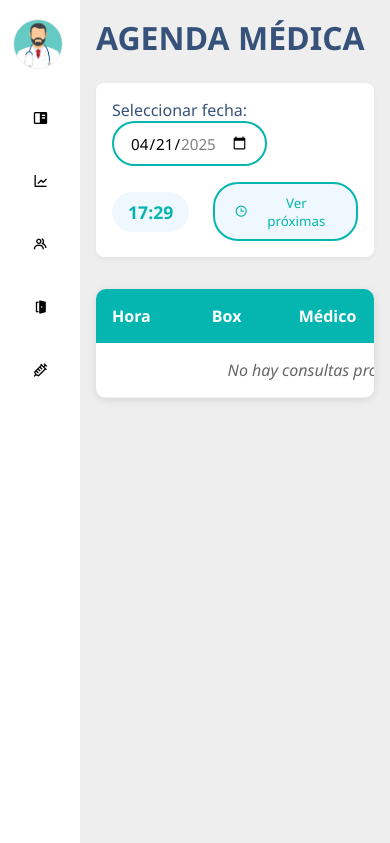
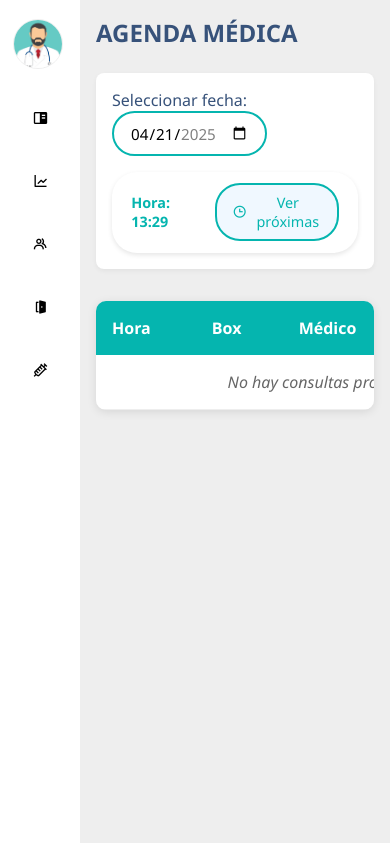
Before and after one commit to Benjasncz2/prueba-aws, a Django app: page /agenda/ in a window 390 px wide; the page is wider, and only the part inside the window is pictured. Shown: the part 61-904 px from the top of that part. Run offline with Django 5.2, Linux system fonts and the light colour scheme; data that the repository does not hold is empty.

Commit message:
Agenda Final

```diff
--- a/proyecto/myapp/static/css/agenda.css
+++ b/proyecto/myapp/static/css/agenda.css
@@ -1,4 +1,4 @@
-/* ESTILOS GENERALES */
+/* ===== ESTILOS GENERALES ===== */
 .main-content {
     position: relative;
     background-color: #eee;
@@ -10,6 +10,7 @@
     padding: 2rem;
 }
 
+/* ===== CABECERA Y CONTROLES ===== */
 .titulo-content {
     display: flex;
     flex-direction: column;
@@ -35,6 +36,7 @@
     box-shadow: 0 2px 5px rgba(0,0,0,0.05);
 }
 
+/* Selector de fecha */
 .selector-fecha {
     display: flex;
     align-items: center;
@@ -60,19 +62,23 @@
     box-shadow: 0 0 8px rgba(5, 181, 175, 0.2);
 }
 
+/* Hora actual y botón */
 .hora-actual {
     display: flex;
     align-items: center;
-    gap: 1.5rem;
-    font-size: 1.1rem;
+    background: white;
+    padding: 0.7rem 1.2rem;
+    border-radius: 25px;
+    box-shadow: 0 2px 5px rgba(0,0,0,0.1);
 }
 
 .hora-actual span {
     font-weight: bold;
     color: #05b5af;
-    background: #f0f8ff;
-    padding: 0.5rem 1rem;
-    border-radius: 25px;
+}
+
+.form-proximas {
+    margin-left: 1rem;
 }
 
 .btn-actuales {
@@ -92,13 +98,16 @@
 .btn-actuales:hover {
     background-color: #05b5af;
     color: white;
+    transform: translateY(-2px);
 }
 
 .btn-actuales.activo {
     background-color: #05b5af;
     color: white;
+    box-shadow: 0 2px 5px rgba(5, 181, 175, 0.3);
 }
 
+/* ===== TABLA DE AGENDA ===== */
 .tabla-agenda {
     background: white;
     border-radius: 10px;
@@ -129,6 +138,7 @@
     background-color: #f5f5f5;
 }
 
+/* Estilos especiales para celdas */
 .sin-resultados {
     text-align: center;
     padding: 2rem;
@@ -145,6 +155,7 @@
     background-color: #f0f0f0;
 }
 
+/* Acciones */
 .acciones {
     display: flex;
     gap: 0.5rem;
@@ -177,6 +188,7 @@
     color: #e74c3c;
 }
 
+/* ===== RESPONSIVE ===== */
 @media (max-width: 768px) {
     .main-content {
         padding: 1rem;
@@ -206,3 +218,18 @@
         min-width: 600px;
     }
 }
+
+@media (max-width: 480px) {
+    .titulo-content h2 {
+        font-size: 1.5rem;
+    }
+
+    .btn-actuales {
+        padding: 0.5rem 1rem;
+        font-size: 0.9rem;
+    }
+
+    .hora-actual span {
+        font-size: 0.9rem;
+    }
+}
--- a/proyecto/myapp/templates/agenda.html
+++ b/proyecto/myapp/templates/agenda.html
@@ -12,7 +12,6 @@
             <h2>AGENDA MÉDICA</h2>
 
             <div class="controles-agenda">
-                <!-- Selector de fecha mejorado -->
                 <div class="selector-fecha">
                     <form method="get" class="form-fecha">
                         <label for="input-fecha">Seleccionar fecha:</label>
@@ -26,14 +25,12 @@
                     </form>
                 </div>
 
-                <!-- Hora actual y botón -->
                 <div class="hora-actual">
-                    <span>{{ hora_actual|time:'H:i' }}</span>
-                    <form method="get">
-                        <input type="hidden" name="fecha" value="{{ fecha_seleccionada|date:'Y-m-d' }}">
-                        <button type="submit"
-                                name="mostrar_actuales"
-                                class="btn-actuales {% if mostrar_actuales %}activo{% endif %}">
+                    <span>Hora: {{ hora_actual|time:"H:i" }}</span>
+                    <form method="get" class="form-proximas">
+                        <!-- Mantener otros parámetros de filtro si los hay -->
+                        <input type="hidden" name="mostrar_actuales" value="true">
+                        <button type="submit" class="btn-actuales {% if mostrar_actuales %}activo{% endif %}">
                             <i class='bx bx-time'></i> Ver próximas
                         </button>
                     </form>
@@ -65,7 +62,6 @@
                         <td>
                             {{ consulta.rutpaciente.nombrepaciente }}
                             {{ consulta.rutpaciente.apellidopaciente }}
-                            <small>({{ consulta.rutpaciente.rutpaciente }})</small>
                         </td>
                         <td class="acciones">
                             <button class="btn-accion" title="Ver detalles">
--- a/proyecto/myapp/views.py
+++ b/proyecto/myapp/views.py
@@ -88,34 +88,35 @@ def cambiar_estado_implemento(request, implemento_id, box_id, nuevo_estado):
     return redirect('Implementos.html')
 
 def agenda(request):
-    fecha_seleccionada = request.GET.get('fecha', '')
+    ahora_local = timezone.localtime(timezone.now())
+    fecha_hoy = ahora_local.date()
+    hora_actual = ahora_local.time()
+
     mostrar_actuales = 'mostrar_actuales' in request.GET
 
-    try:
-        fecha_filtro = date.fromisoformat(fecha_seleccionada) if fecha_seleccionada else date.today()
-    except ValueError:
-        fecha_filtro = date.today()
+    if mostrar_actuales:
+        fecha_seleccionada = fecha_hoy
+    else:
+        try:
+            fecha_seleccionada = date.fromisoformat(request.GET.get('fecha', fecha_hoy.isoformat()))
+        except ValueError:
+            fecha_seleccionada = fecha_hoy
 
     consultas = Consulta.objects.select_related(
         'rutmedico', 'rutpaciente', 'idbox'
     ).filter(
-        fechaconsulta=fecha_filtro
+        fechaconsulta=fecha_seleccionada
     ).order_by('horainicio')
 
     if mostrar_actuales:
-        hora_actual = timezone.now().time()
         consultas = consultas.filter(horainicio__gte=hora_actual)
-
-    hoy = date.today()
-    fechas = [hoy + timedelta(days=i) for i in range(-7, 8)]
 
     return render(request, 'agenda.html', {
         'consultas': consultas,
-        'fecha_seleccionada': fecha_filtro,
-        'hoy': hoy,
-        'hora_actual': timezone.now().time(),
-        'mostrar_actuales': mostrar_actuales,
-        'fechas_disponibles': fechas
+        'fecha_seleccionada': fecha_seleccionada,
+        'hoy': fecha_hoy,
+        'hora_actual': hora_actual,
+        'mostrar_actuales': mostrar_actuales
     })
 
 def implementos(request):
--- a/proyecto/vesperdevs/settings.py
+++ b/proyecto/vesperdevs/settings.py
@@ -108,7 +108,7 @@ AUTH_PASSWORD_VALIDATORS = [
 
 LANGUAGE_CODE = 'en-us'
 
-TIME_ZONE = 'UTC'
+TIME_ZONE = 'America/Santiago'
 
 USE_I18N = True
 
```
